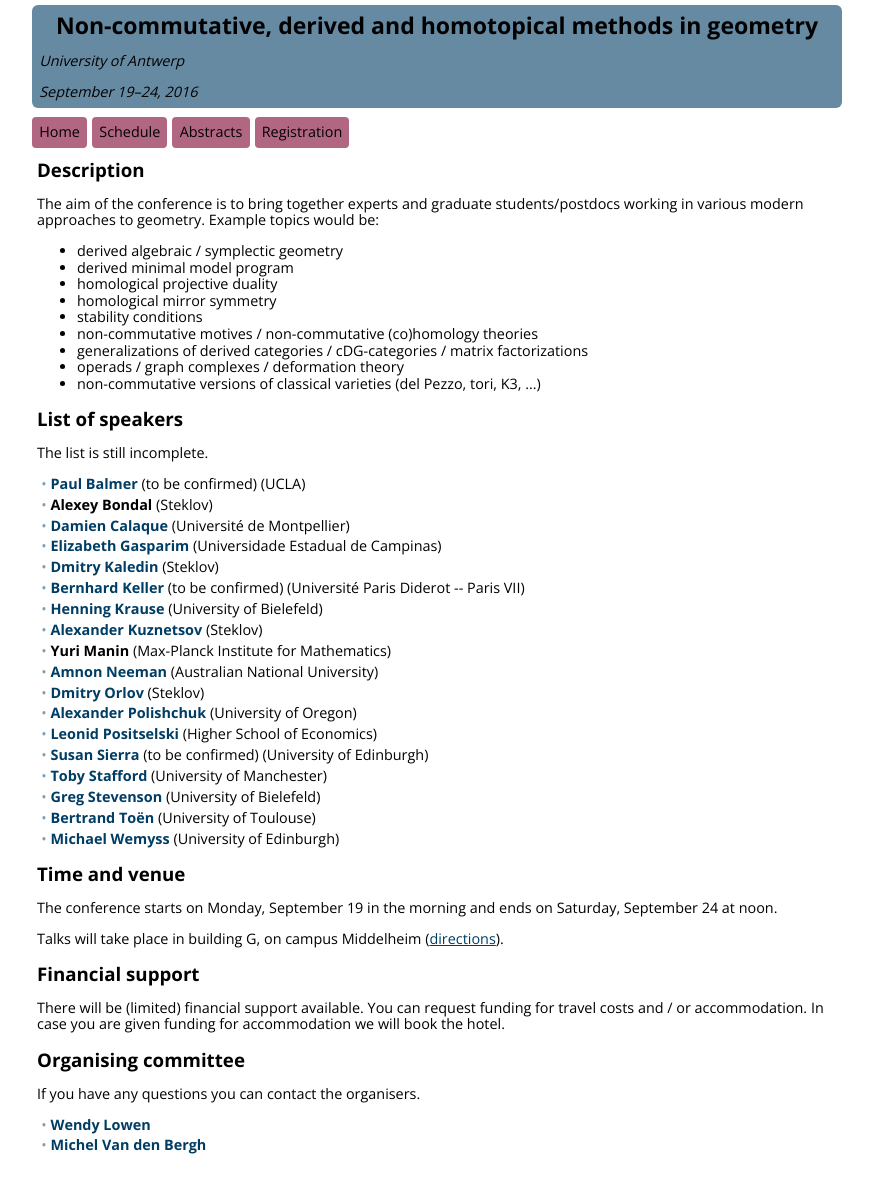
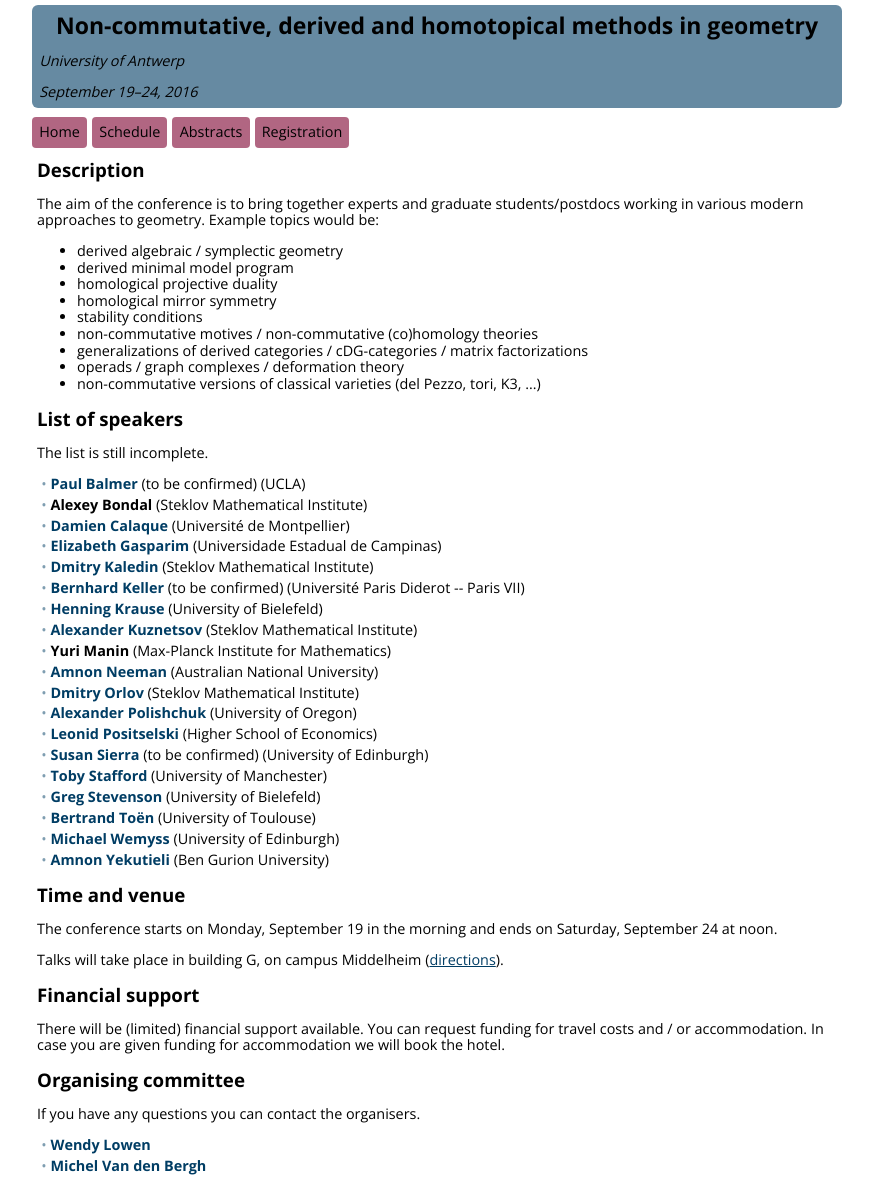
Before and after one commit to ncag-info/antwerp-2016, a Jekyll site: the page built from index.html, in a window 1280 px wide. Shown: the whole page, without its empty margins (203-1076 px from the left). Built offline with Jekyll 4.4.1, drawn with Linux system fonts in a browser that asks for light colours; nearby versions of some CDN libraries; library files that are not in the unit come from our copies; before the commit the page ends 1168 px from its top, so only the background shows below that.

Commit message:
Added Amnon Yekutieli and full name Steklov

```diff
--- a/_data/speakers.yml
+++ b/_data/speakers.yml
@@ -6,7 +6,7 @@ balmer:
 
 bondal:
   name: Alexey Bondal
-  affiliation: Steklov
+  affiliation: Steklov Mathematical Institute
 
 calaque:
   name: Damien Calaque
@@ -20,7 +20,7 @@ gasparim:
 
 kaledin:
   name: Dmitry Kaledin
-  affiliation: Steklov
+  affiliation: Steklov Mathematical Institute
   website: http://www.mi.ras.ru/~kaledin/
 
 keller:
@@ -36,7 +36,7 @@ krause:
 
 kuznetsov:
   name: Alexander Kuznetsov
-  affiliation: Steklov
+  affiliation: Steklov Mathematical Institute
   website: http://www.mi.ras.ru/~akuznet/
 
 manin:
@@ -50,7 +50,7 @@ neeman:
 
 orlov:
   name: Dmitry Orlov
-  affiliation: Steklov
+  affiliation: Steklov Mathematical Institute
   website: http://www.mi.ras.ru/~orlov/
 
 polishchuk:
@@ -88,3 +88,8 @@ wemyss:
   name: Michael Wemyss
   affiliation: University of Edinburgh
   website: http://www.maths.ed.ac.uk/~mwemyss/
+
+yekutieli:
+  name: Amnon Yekutieli
+  affiliation: Ben Gurion University
+  website: https://www.math.bgu.ac.il/~amyekut/
```
